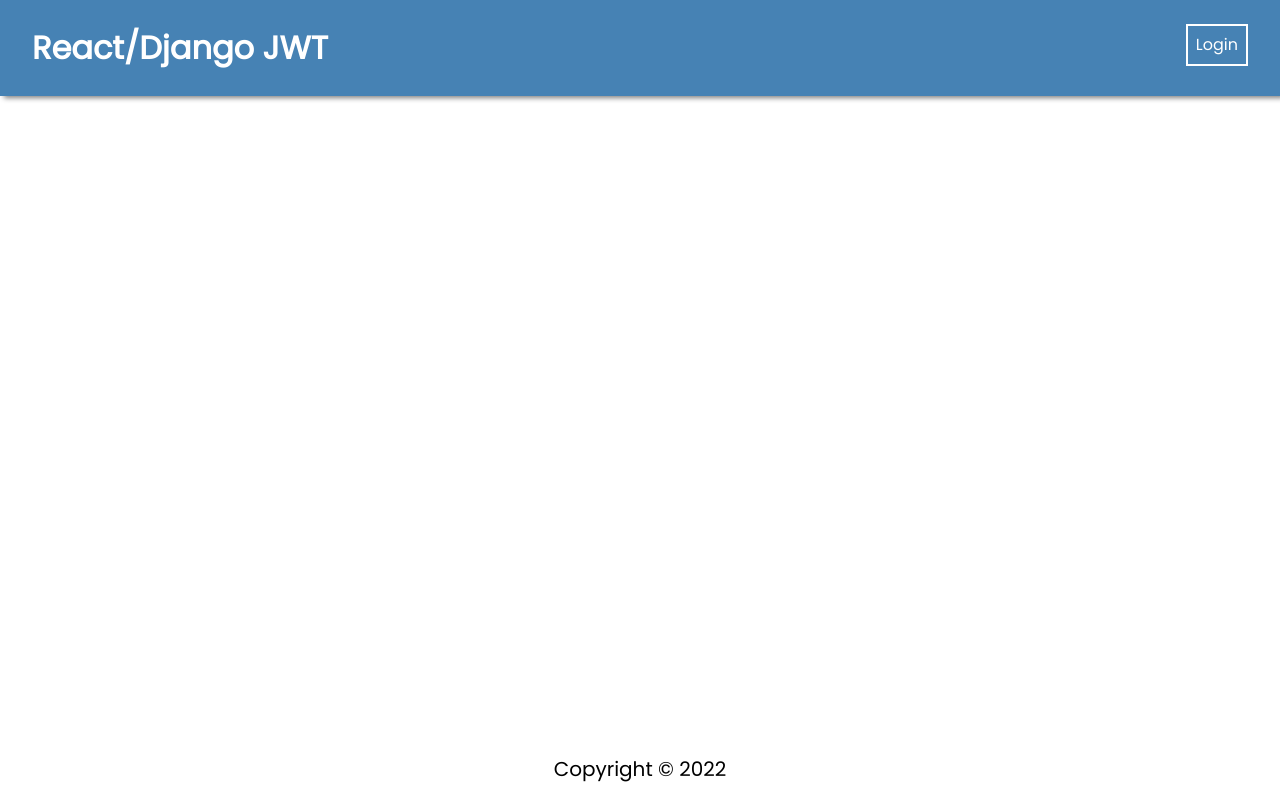
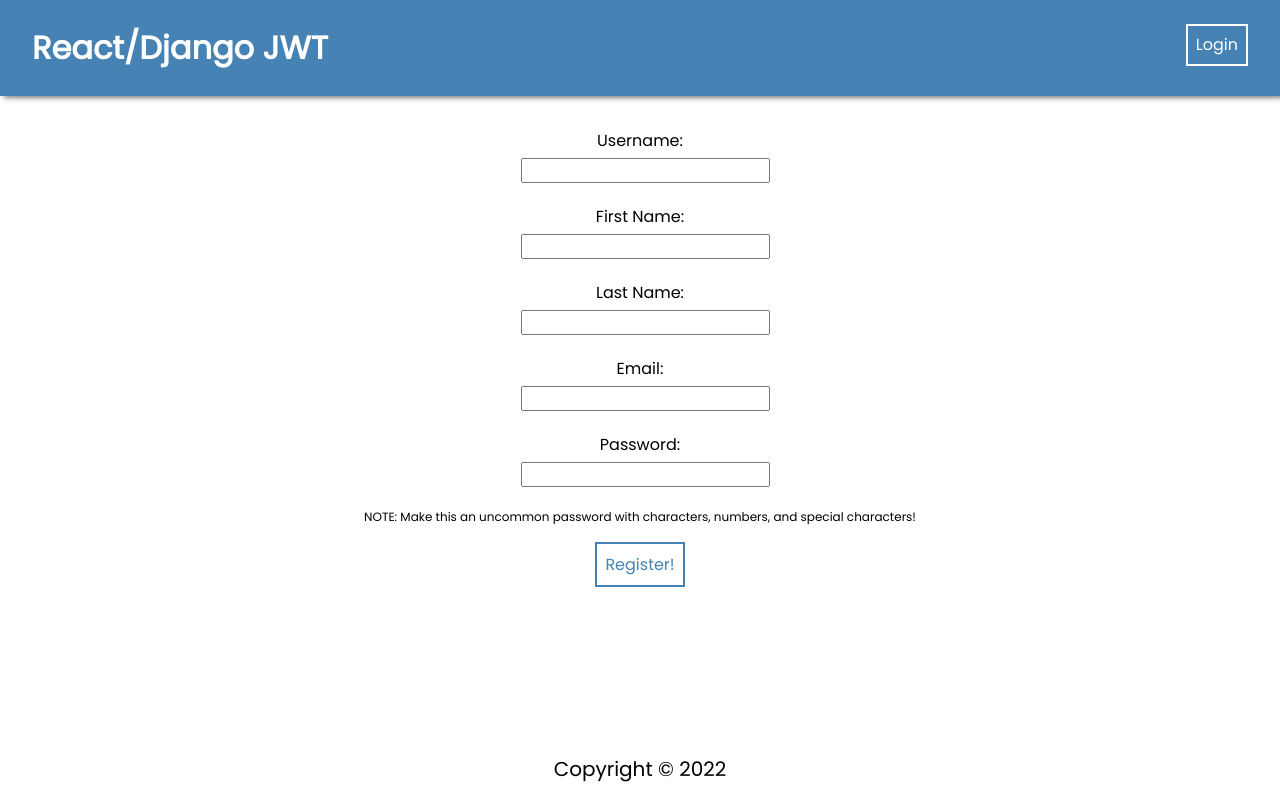
Before and after one commit to h-latta/Capstone, a React (Create React App) app in the folder frontend/: page /vetregister in a window 1280 px wide. Built offline with nearby package versions, Linux system fonts and the light colour scheme.

Commit message:
Created Pages for Owner and Vet Registration

```diff
--- a/frontend/src/App.js
+++ b/frontend/src/App.js
@@ -5,7 +5,8 @@ import "./App.css";
 // Pages Imports
 import HomePage from "./pages/HomePage/HomePage";
 import LoginPage from "./pages/LoginPage/LoginPage";
-import RegisterPage from "./pages/RegisterPage/RegisterPage";
+import OwnerRegisterPage from "./pages/OwnerRegister/OwnerRegisterPage";
+import VetRegisterPage from "./pages/VetRegister/VetRegisterPage";
 
 // Component Imports
 import Navbar from "./components/NavBar/NavBar";
@@ -27,7 +28,8 @@ function App() {
             </PrivateRoute>
           }
         />
-        <Route path="/register" element={<RegisterPage />} />
+        <Route path="/ownerregister" element={<OwnerRegisterPage />} />
+        <Route path="/vetregister" element={<VetRegisterPage />} />
         <Route path="/login" element={<LoginPage />} />
       </Routes>
       <Footer />
--- a/frontend/src/pages/LoginPage/LoginPage.js
+++ b/frontend/src/pages/LoginPage/LoginPage.js
@@ -42,7 +42,8 @@ const LoginPage = () => {
         {isServerError ? (
           <p className="error">Login failed, incorrect credentials!</p>
         ) : null}
-        <Link to="/register">Click to register!</Link>
+        <Link to="/ownerregister">Are you an owner? Click to register!</Link>
+        <Link to="/vetregister">Vet needing access? Click to register!</Link>
         <button>Login!</button>
       </form>
     </div>
--- /dev/null
+++ b/frontend/src/pages/VetRegister/VetRegisterPage.js
@@ -0,0 +1,77 @@
+import React, { useContext } from "react";
+import AuthContext from "../../context/AuthContext";
+import useCustomForm from "../../hooks/useCustomForm";
+
+const RegisterPage = () => {
+  const { registerUser } = useContext(AuthContext);
+  const defaultValues = {
+    username: "",
+    email: "",
+    password: "",
+    firstName: "",
+    lastName: "",
+  };
+  const [formData, handleInputChange, handleSubmit] = useCustomForm(
+    defaultValues,
+    registerUser
+  );
+
+  return (
+    <div className="container">
+      <form className="form" onSubmit={handleSubmit}>
+        <label>
+          Username:{" "}
+          <input
+            type="text"
+            name="username"
+            value={formData.username}
+            onChange={handleInputChange}
+          />
+        </label>
+        <label>
+          First Name:{" "}
+          <input
+            type="text"
+            name="firstName"
+            value={formData.firstName}
+            onChange={handleInputChange}
+          />
+        </label>
+        <label>
+          Last Name:{" "}
+          <input
+            type="text"
+            name="lastName"
+            value={formData.lastName}
+            onChange={handleInputChange}
+          />
+        </label>
+        <label>
+          Email:{" "}
+          <input
+            type="text"
+            name="email"
+            value={formData.email}
+            onChange={handleInputChange}
+          />
+        </label>
+        <label>
+          Password:{" "}
+          <input
+            type="text"
+            name="password"
+            value={formData.password}
+            onChange={handleInputChange}
+          />
+        </label>
+        <p style={{ fontSize: "12px" }}>
+          NOTE: Make this an uncommon password with characters, numbers, and
+          special characters!
+        </p>
+        <button>Register!</button>
+      </form>
+    </div>
+  );
+};
+
+export default RegisterPage;
```
Also changed, not shown: frontend/src/pages/OwnerRegister/OwnerRegisterPage.js (renamed from frontend/src/pages/RegisterPage/RegisterPage.js).
